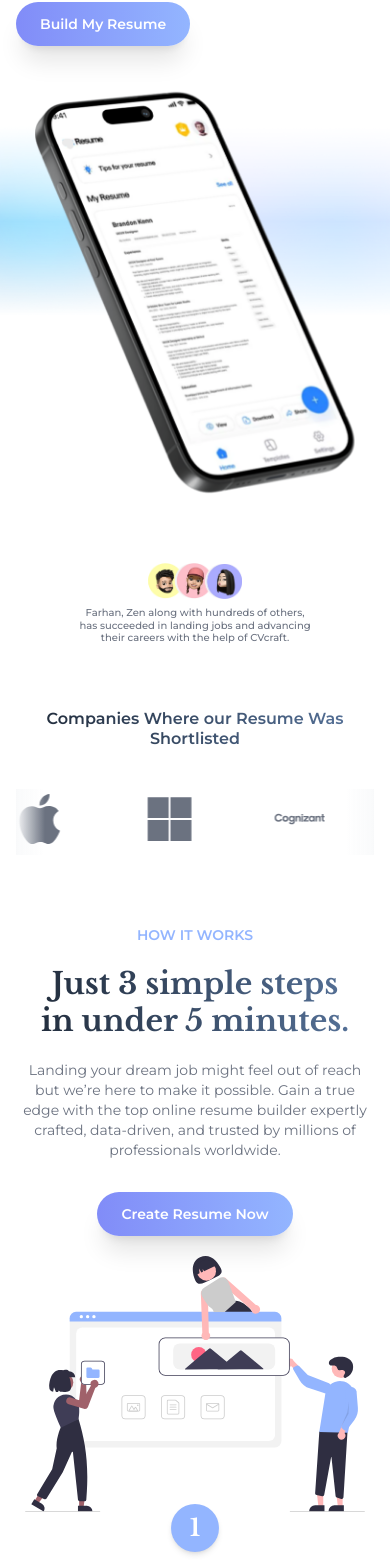
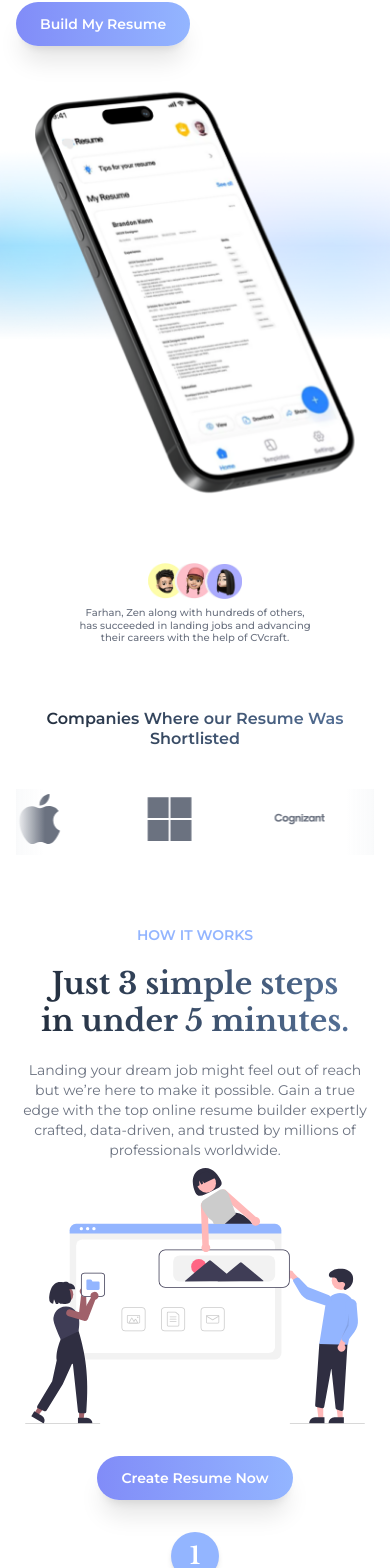
Before and after one commit to farhanadil1/CVCraft, a React (Create React App) app in the folder frontend/: page / in a window 390 px wide. Shown: the part 294-1862 px from the top of the page. Built offline with nearby package versions, Linux system fonts and the light colour scheme.

Commit message:
fixed responsiveness of the sections

```diff
--- a/frontend/src/components/Navbar.js
+++ b/frontend/src/components/Navbar.js
@@ -20,6 +20,7 @@ const Navbar = () => {
     <nav className="bg-page w-full relative border-b">
       <div className='flex justify-between mx-4 md:mx-20 py-4 items-center'>
         {/* Logo */}
+        <Link to={`/`}>
         <div className='flex justify-start items-center gap-2'>
           <img
             src='./logo.png'
@@ -27,10 +28,10 @@ const Navbar = () => {
             className='h-10 w-16 cursor-pointer'
             draggable={false}
           />
-          <Link to={`/`}>
+
             <h1 className='text-xl -ml-1 pt-2.5 font-bold font-head text-gradient cursor-pointer'>CVCraft</h1>
-          </Link>
         </div>
+        </Link>
 
         {/* Desktop Menu */}
         <div className='hidden md:flex justify-center text-xs items-center gap-x-6'>
--- a/frontend/src/components/home/ResumeSection.js
+++ b/frontend/src/components/home/ResumeSection.js
@@ -55,13 +55,18 @@ const ResumeSection = () => {
         <img
           src='./gradient2.png'
           alt='gradient-bg'
-          className='-mt-[110px] -z-10'
+          className='md:-mt-[110px] mt-20 object-cover -z-10'
           draggable={false}
         />
       </div>
       <div className='grid grid-cols-1 md:grid-cols-3 gap-12 my-12 items-center'>
         {cv.map((c, index) => (
-          <div className='md:max-w-72 mx-8 md:mx-0'>
+          <div
+            key={index}
+            className={`md:max-w-72 mx-8 md:mx-0 ${
+              index > 0 ? "hidden md:block" : ""
+            }`}
+          >
             <Link to={`/templates`}>
               <img
                 src={c.img}
@@ -70,14 +75,16 @@ const ResumeSection = () => {
                 draggable={false}
               />
             </Link>
-              <h1 className='text-lg hover:underline cursor-pointer text-left md:text-xl font-para font-semibold mt-8'>{c.name}</h1>
+            <h1 className='text-lg hover:underline cursor-pointer text-left md:text-xl font-para font-semibold mt-8'>
+              {c.name}
+            </h1>
             <p className='text-paragraph font-para text-medium text-left mt-2'>
               {c.desc}
             </p>
           </div>
         ))}
+      </div>
 
-      </div>
       <button
         onClick={handleNavigate}
         className="px-6 py-3 md:my-6 font-semibold font-para text-sm text-white
--- a/frontend/src/components/home/herosection/HeroSection.js
+++ b/frontend/src/components/home/herosection/HeroSection.js
@@ -12,7 +12,7 @@ const HeroSection = () => {
         <img
           src='./gradient.png'
           alt='bg-gradient'
-          className='w-full h-auto absolute -z-10 object-cover'
+          className='w-full h-auto absolute -z-10 md:mt-0 mt-6 object-cover'
           draggable={false}
         />
         <div className='px-4 md:px-20 grid grid-cols-1 md:grid-cols-3 gap-6'>
--- a/frontend/src/components/home/workingFlow/WorkingText.js
+++ b/frontend/src/components/home/workingFlow/WorkingText.js
@@ -24,9 +24,17 @@ export default function WorkingText() {
             crafted, data-driven, and trusted by
             millions of professionals worldwide.
           </p>
+          <div className='flex justify-center md:justify-end block md:hidden pt-12'>
+          <img
+            src='./flow.svg'
+            alt='scrible-resume'
+            className='h-64 md:h-[560px] -mt-10 md:mt-4 object-contain'
+            draggable={false}
+          />
+        </div>
           <button
             onClick={handleNavigate}
-            className="px-6 py-3 mt-8 mb-5 font-semibold font-para text-sm text-white
+            className="px-6 py-3 mt-8 mb-10 md:mb-5 font-semibold font-para text-sm text-white
                      bg-gradient-to-r from-indigo-400 to-primary rounded-full shadow-xl
                      hover:shadow-[0_6px_20px_rgba(40,88,193,0.4)] hover:scale-105
                      transition-all duration-300"
@@ -36,7 +44,7 @@ export default function WorkingText() {
         </div>
 
         {/* Image Section */}
-        <div className='flex justify-center md:justify-end'>
+        <div className='flex justify-center md:justify-end hidden md:block'>
           <img
             src='./flow.svg'
             alt='scrible-resume'
```
Lines whose indentation alone changed are shown as unchanged.
